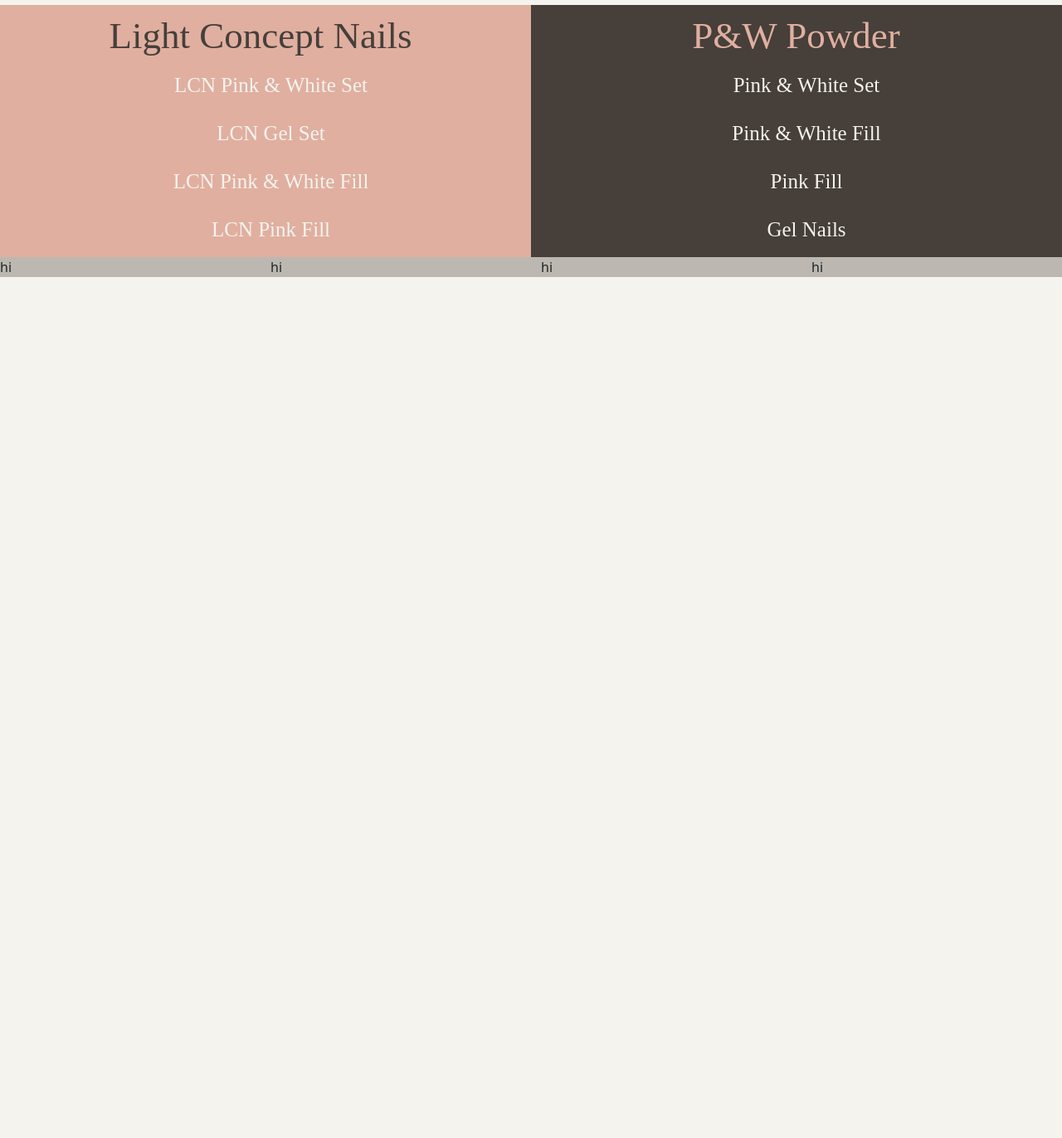
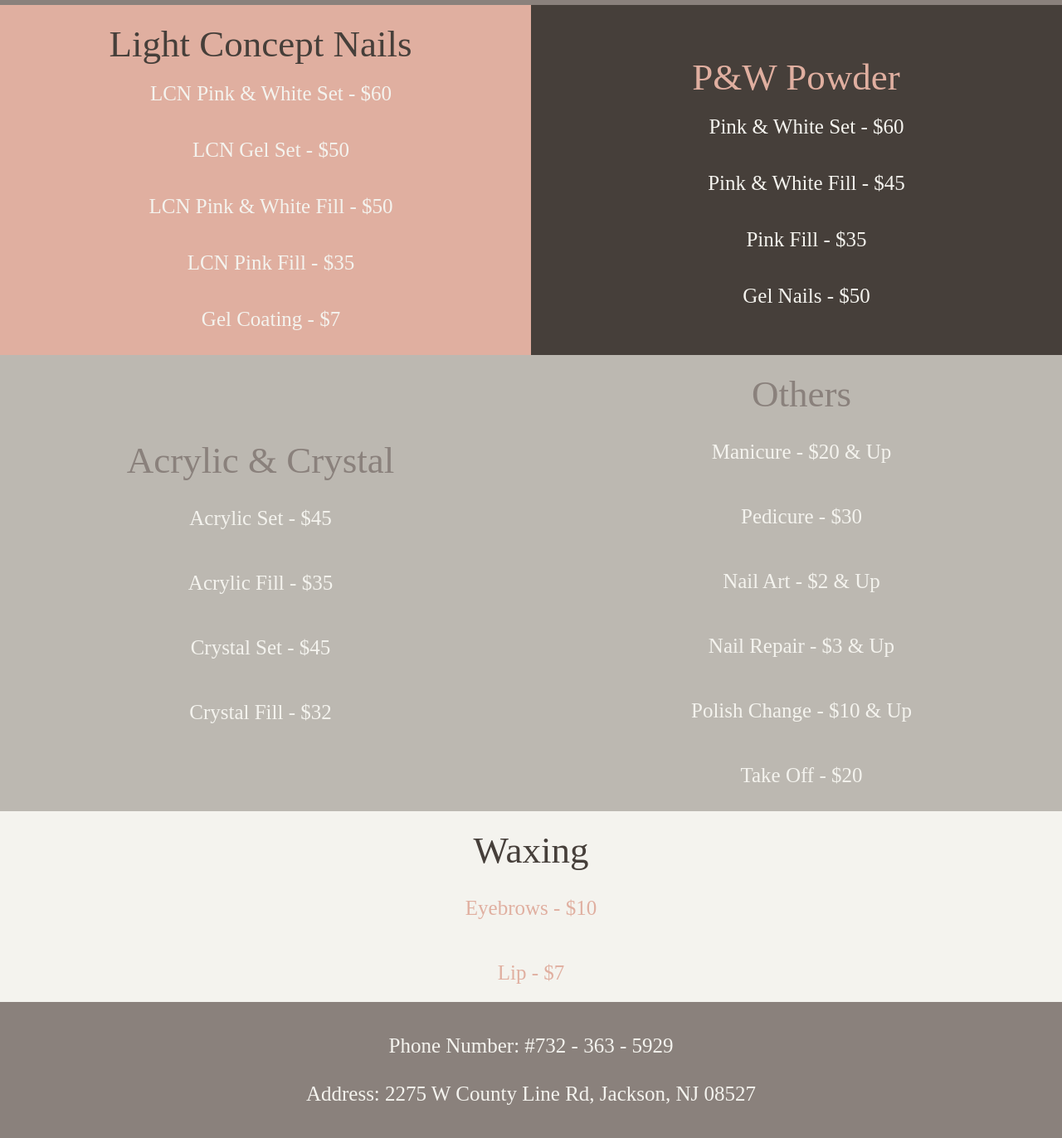
Before and after one commit to angelinaphan/SLE-Project, a plain HTML site: page service.html in a window 1280 px wide. Shown: the part 420-1792 px from the top of the page at 83% size. Before the commit the page ends 800 px from the top, so only its background shows below. Drawn offline with nearby package versions, Linux system fonts and the light colour scheme; a web font is replaced by a local one.

Commit message:
Add files via upload

```diff
--- a/service.html
+++ b/service.html
@@ -19,7 +19,7 @@
     <script src="script.js" charset="utf-8"></script>
 </head>
 
-<body style="background-color: #F4F3EE;">
+<body>
 
     <div class="center1">
         <div class="topnav">
@@ -40,8 +40,6 @@
     <h1 class="text5">What's Offered</h1>
     </div>
 
-
-
     <div class="container-fluid3">
         <div class="row">
             <div class="col-md-6" style="background-color: #E0AFA0;">
@@ -50,13 +48,15 @@
                 <h1 class="text8">Light Concept Nails</h1>
 
 
-                <h1 class="text9">LCN Pink & White Set</h1>
+                <h1 class="text9">LCN Pink & White Set - $60</h1>
 
-                <h1 class="text9">LCN Gel Set</h1>
+                <h1 class="text9">LCN Gel Set - $50</h1>
 
-                <h1 class="text9">LCN Pink & White Fill</h1>
+                <h1 class="text9">LCN Pink & White Fill - $50</h1>
 
-                <h1 class="text9">LCN Pink Fill</h1>
+                <h1 class="text9">LCN Pink Fill - $35</h1>
+
+                <h1 class="text9">Gel Coating - $7</h1>
 
 
 
@@ -65,16 +65,13 @@
 
                 <h1 class="text7">P&W Powder</h1>
 
-                <h1 class="text9">Pink & White Set</h1>
+                <h1 class="text9">Pink & White Set - $60</h1>
 
-                <h1 class="text9">Pink & White Fill</h1>
+                <h1 class="text9">Pink & White Fill - $45</h1>
 
-                <h1 class="text9">Pink Fill</h1>
+                <h1 class="text9">Pink Fill - $35</h1>
 
-                <h1 class="text9">Gel Nails</h1>
-
-
-
+                <h1 class="text9">Gel Nails - $50</h1>
             </div>
 
          </div>
@@ -82,12 +79,47 @@
 
     <div class="container-fluid4">
         <div class="row">
-            <div class="col-md-3">hi</div>
-            <div class="col-md-3">hi</div>
-            <div class="col-md-3">hi</div>
-            <div class="col-md-3">hi</div>
+            <div class="col-md-6">
+
+                <h1 class="text14">Acrylic & Crystal</h1>
+
+                <h1 class="text10">Acrylic Set - $45</h1>
+
+                <h1 class="text10">Acrylic Fill - $35</h1>
+
+                <h1 class="text10">Crystal Set - $45</h1>
+
+                <h1 class="text10">Crystal Fill - $32</h1>
+
+            </div>
+            <div class="col-md-6">
+
+                <h1 class="text11">Others</h1>
+
+                <h1 class="text10">Manicure - $20 & Up</h1>
+                <h1 class="text10">Pedicure - $30</h1>
+                <h1 class="text10">Nail Art - $2 & Up</h1>
+                <h1 class="text10">Nail Repair - $3 & Up</h1>
+                <h1 class="text10">Polish Change - $10 & Up</h1>
+                <h1 class="text10">Take Off - $20</h1>
+
+            </div>
         </div>
     </div>
 
+    <div class="container-fluid5">
+
+        <h1 class="text12">Waxing</h1>
+
+        <h1 class="text13">Eyebrows - $10</h1>
+        <h1 class="text13">Lip - $7</h1>
+
+    </div>
+
+    <footer>
+        <h1 class="phone">Phone Number: #732 - 363 - 5929</h1>
+        <h1 class="phone">Address: 2275 W County Line Rd, Jackson, NJ 08527</h1>
+    </footer>
+
 </body>
 </html>
--- a/style.css
+++ b/style.css
@@ -72,7 +72,7 @@ body {
     font-family: 'Italiana';
     font-size: 45px;
     text-align: center;
-    padding-top: 10px;
+    padding-top: 60px;
 }
 
 .text8 {
@@ -80,7 +80,7 @@ body {
     font-family: 'Italiana';
     font-size: 45px;
     text-align: center;
-    padding-top: 10px;
+    padding-top: 20px;
 }
 
 /* home page | picture */
@@ -178,10 +178,104 @@ footer {
     font-size: 25px;
     padding-left: 25px;
     padding-top: 10px;
-    padding-bottom: 10px;
+    padding-bottom: 20px;
     text-align: center;
 }
 
 .container-fluid4 {
     background-color: #BCB8B1;
 }
+
+.text10 {
+    padding-top: 20px;
+    text-align: center;
+    color: #F4F3EE;
+    font-family: 'Italiana';
+    font-size: 25px;
+    padding-bottom: 20px;
+}
+
+.text11 {
+    color: #8A817C;
+    font-family: 'Italiana';
+    font-size: 45px;
+    text-align: center;
+    padding-top: 20px;
+}
+
+.text14 {
+    color: #8A817C;
+    font-family: 'Italiana';
+    font-size: 45px;
+    text-align: center;
+    padding-top: 100px;
+}
+
+.nail1 {
+    padding-top: 100px;
+}
+
+.nail2 {
+    padding-top: 100px;
+    padding-right: 30px;
+}
+
+.text12 {
+    color: #463F3A;
+    font-family: 'Italiana';
+    font-size: 45px;
+    text-align: center;
+    padding-top: 20px;
+}
+
+.text13 {
+    padding-top: 20px;
+    text-align: center;
+    color: #E0AFA0;
+    font-family: 'Italiana';
+    font-size: 25px;
+    padding-bottom: 20px;
+}
+
+.container-fluid6 {
+    background-color:#F4F3EE;
+    padding-bottom: 75px;
+}
+
+.container-fluid5 {
+    background-color: #F4F3EE;
+}
+
+.phone {
+    padding-top: 10px;
+    text-align: center;
+    color: #F4F3EE;
+    font-family: 'Italiana';
+    font-size: 25px;
+    padding-bottom: 10px;
+}
+
+.text15 {
+    color: #F4F3EE;
+    font-family: 'Italiana';
+    font-size: 55px;
+    text-align: center;
+    padding-bottom: 40px;
+}
+
+.text16 {
+    color: #BCB8B1;
+    font-family: 'Italiana';
+    font-size: 40px;
+    text-align: center;
+    padding-bottom: 50px;
+    padding-top: 50px;
+}
+
+.container-fluid9 {
+    background-color: #8A817C;
+}
+
+.con {
+    background-color: #F4F3EE;
+}
```
Also changed, not shown: index.html (+4 -1 lines), schedule.html (+26 -0 lines), pink.png (added).
